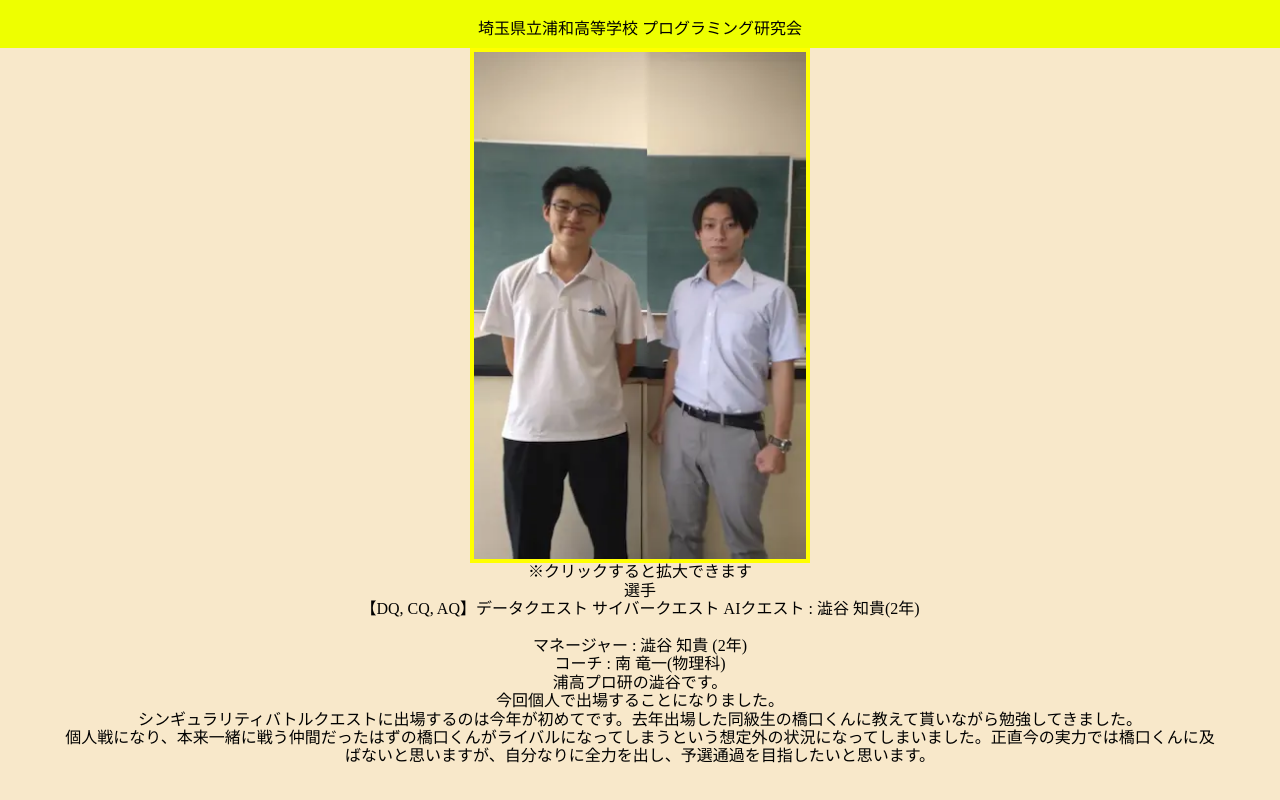
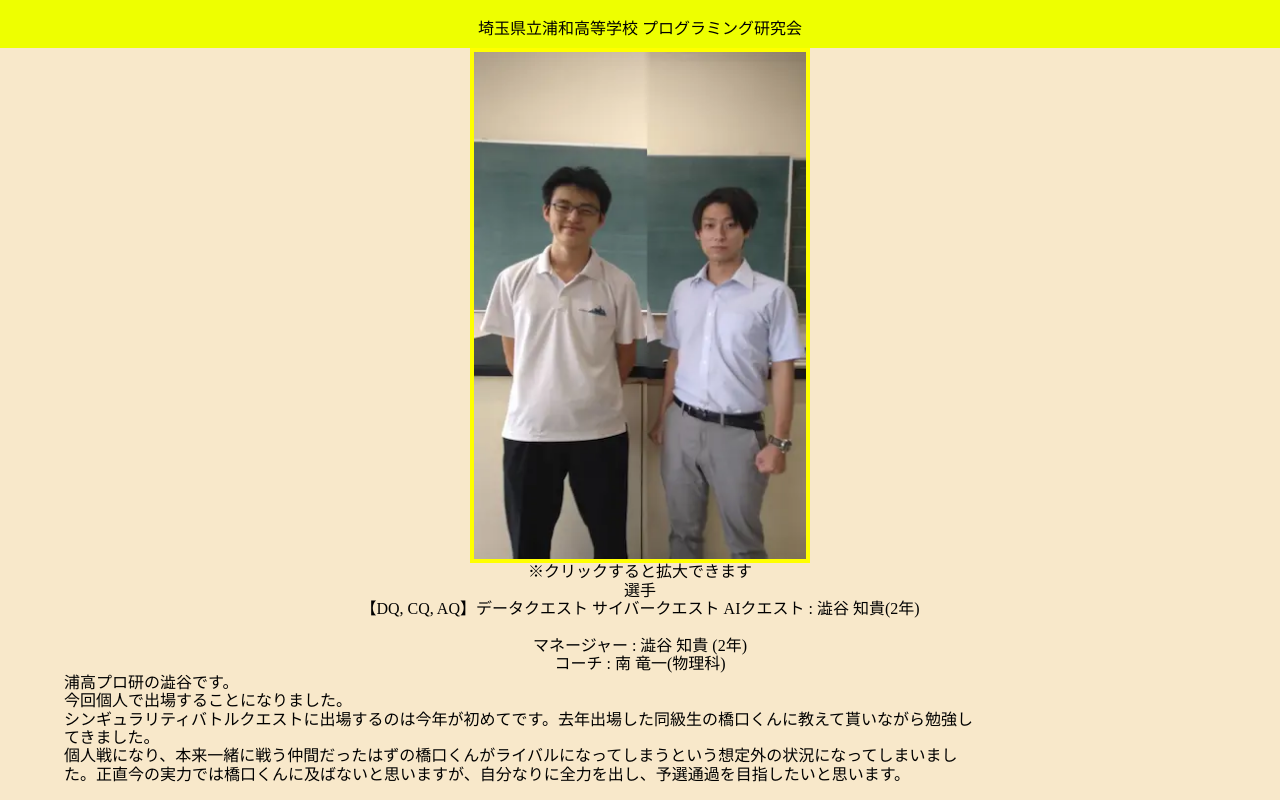
Before and after one commit to shibutomo/SINGULARITY_shibu, a plain HTML site: page index.html in a window 1280 px wide. Drawn offline with nearby package versions, Linux system fonts and the light colour scheme; some packages are replaced by stand-ins of ours.

Commit message:
Add files via upload

```diff
--- a/style/index.css
+++ b/style/index.css
@@ -26,3 +26,7 @@ header {
 a {
   color: black;
 }
+.team{
+  width: 80%;
+  text-align: left;
+}
```
